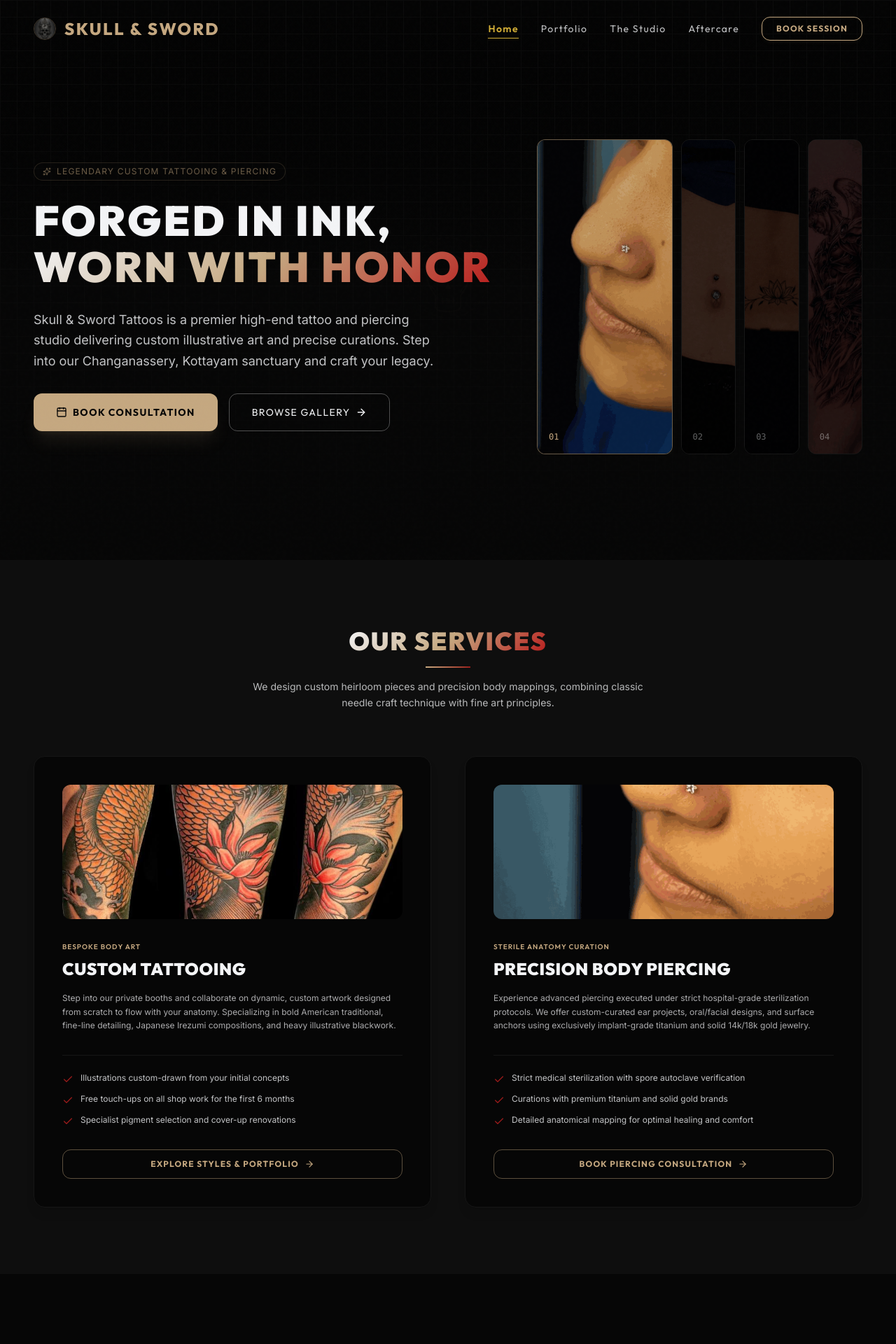
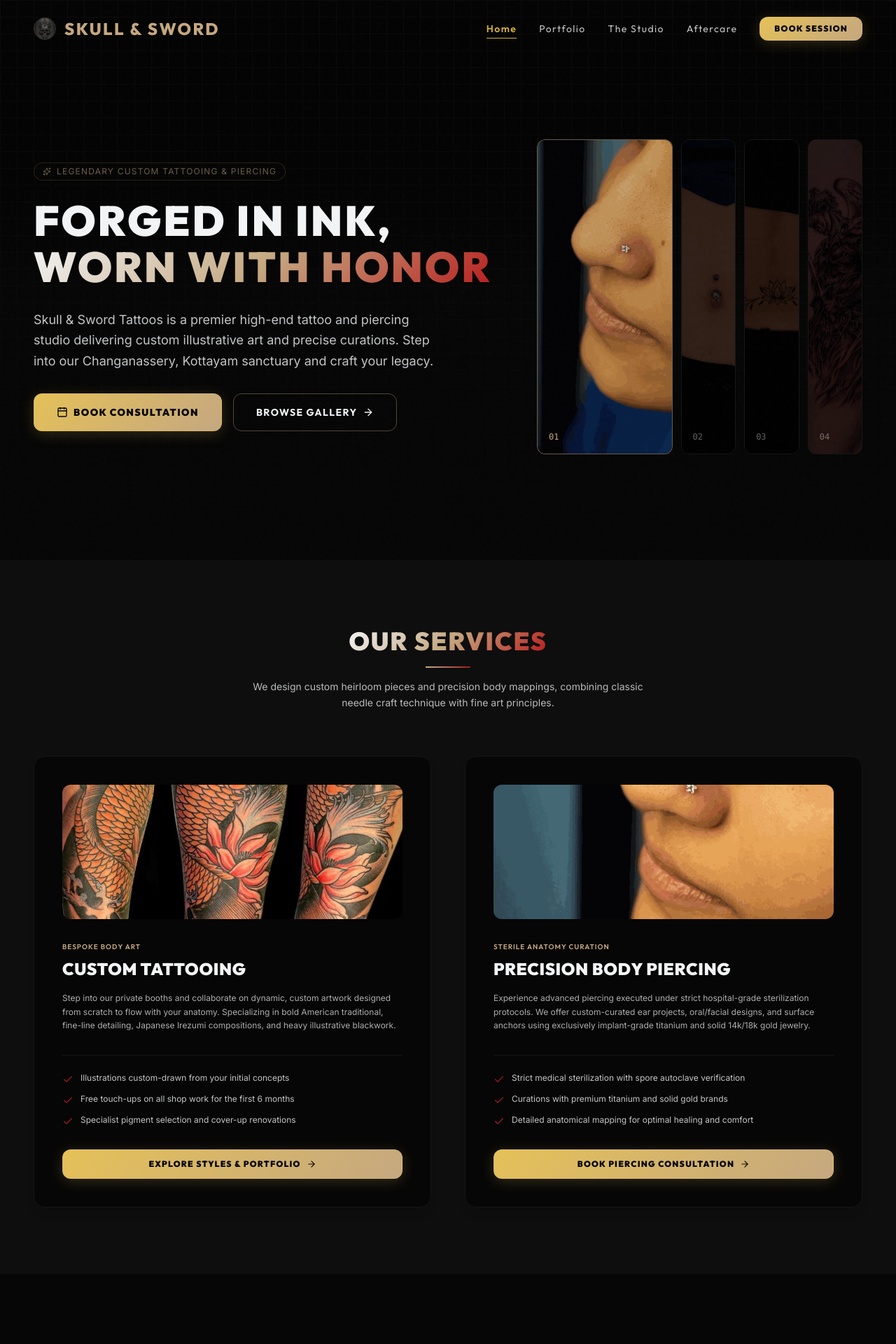
Before and after one commit to thenameisanzu/Skull-Sword, a Next.js app: page / in a window 1280 px wide. Shown: the top 1920 px of the page at 70% size. Built offline with nearby package versions, Linux system fonts and the light colour scheme.

Commit message:
design: implement high-contrast gold leaf gradient standout styles for primary and secondary actions

```diff
--- a/app/aftercare/page.js
+++ b/app/aftercare/page.js
@@ -189,7 +189,7 @@ export default function Aftercare() {
             </div>
             <Link
               href="/booking"
-              className="bg-gold-primary hover:bg-gold-accent text-charcoal-dark px-6 py-3 font-serif text-xs uppercase tracking-widest font-bold transition-colors rounded-xl shrink-0 shadow-lg"
+              className="btn-primary-standout px-6 py-3 font-serif text-xs uppercase tracking-widest font-bold rounded-xl shrink-0"
             >
               Contact Artist
             </Link>
--- a/app/globals.css
+++ b/app/globals.css
@@ -87,3 +87,43 @@ body {
   color: transparent;
   display: inline-block;
 }
+
+/* Standout Button Utilities */
+.btn-primary-standout {
+  background: linear-gradient(135deg, #e5c158 0%, #c5a880 100%) !important;
+  color: #060606 !important;
+  box-shadow: 0 4px 20px rgba(229, 193, 88, 0.2) !important;
+  border: 1px solid rgba(229, 193, 88, 0.3) !important;
+  font-weight: 850 !important;
+  transition: all 0.3s cubic-bezier(0.25, 1, 0.5, 1) !important;
+}
+
+.btn-primary-standout:hover {
+  background: linear-gradient(135deg, #f3d070 0%, #d4af37 100%) !important;
+  box-shadow: 0 4px 25px rgba(243, 208, 112, 0.4) !important;
+  border-color: rgba(243, 208, 112, 0.5) !important;
+  transform: scale(1.02) translateY(-1px) !important;
+}
+
+.btn-primary-standout:active {
+  transform: scale(0.98) translateY(0) !important;
+}
+
+.btn-secondary-standout {
+  background: transparent !important;
+  color: #f3f4f6 !important;
+  border: 1px solid rgba(197, 168, 128, 0.4) !important;
+  font-weight: 700 !important;
+  transition: all 0.3s cubic-bezier(0.25, 1, 0.5, 1) !important;
+}
+
+.btn-secondary-standout:hover {
+  border-color: #d4af37 !important;
+  color: #d4af37 !important;
+  box-shadow: 0 4px 15px rgba(212, 175, 55, 0.1) !important;
+  transform: scale(1.02) translateY(-1px) !important;
+}
+
+.btn-secondary-standout:active {
+  transform: scale(0.98) translateY(0) !important;
+}
--- a/app/page.js
+++ b/app/page.js
@@ -119,14 +119,14 @@ export default function Home() {
                 <div className="flex flex-col sm:flex-row gap-4 mt-2 w-full sm:w-auto">
                   <Link
                   href="/booking"
-                  className="inline-flex items-center justify-center gap-2 bg-gold-primary hover:bg-gold-accent text-charcoal-dark px-8 py-4 font-serif text-sm uppercase tracking-widest font-bold transition-all duration-300 rounded-xl shadow-xl shadow-gold-primary/10 hover:scale-[1.02]"
+                  className="inline-flex items-center justify-center gap-2 btn-primary-standout px-8 py-4 font-serif text-sm uppercase tracking-widest font-bold rounded-xl"
                 >
                   <Calendar className="h-4 w-4" />
                   <span>Book Consultation</span>
                 </Link>
                 <Link
                   href="/portfolio"
-                  className="inline-flex items-center justify-center gap-2 border border-foreground/30 hover:border-gold-primary px-8 py-4 font-serif text-sm uppercase tracking-widest text-foreground hover:text-gold-primary transition-all duration-300 rounded-xl hover:scale-[1.02]"
+                  className="inline-flex items-center justify-center gap-2 btn-secondary-standout px-8 py-4 font-serif text-sm uppercase tracking-widest rounded-xl"
                 >
                     <span>Browse Gallery</span>
                     <ArrowRight className="h-4 w-4" />
@@ -203,7 +203,7 @@ export default function Home() {
 
                     <Link
                       href={service.href}
-                      className="w-full text-center bg-transparent border border-gold-primary/45 hover:border-gold-accent text-gold-primary hover:text-charcoal-dark hover:bg-gold-primary py-3 rounded-xl font-serif text-xs uppercase tracking-widest font-bold transition-all duration-300 flex items-center justify-center gap-2"
+                      className="w-full text-center btn-primary-standout py-3 rounded-xl font-serif text-xs uppercase tracking-widest font-bold flex items-center justify-center gap-2"
                     >
                       <span>{service.cta}</span>
                       <ArrowRight className="h-3.5 w-3.5" />
@@ -231,7 +231,7 @@ export default function Home() {
                 </div>
                 <Link
                   href="/portfolio"
-                  className="border border-gold-primary/40 hover:border-gold-accent text-gold-primary hover:text-white px-6 py-3 font-serif text-xs uppercase tracking-widest transition-all duration-300 rounded-xl shrink-0"
+                  className="btn-secondary-standout px-6 py-3 font-serif text-xs uppercase tracking-widest rounded-xl shrink-0"
                 >
                   View Full Gallery
                 </Link>
@@ -411,13 +411,13 @@ export default function Home() {
               <div className="flex flex-col sm:flex-row gap-4 mt-2 w-full sm:w-auto">
                 <Link
                   href="/aftercare"
-                  className="bg-charcoal-dark border border-gold-primary/30 hover:border-gold-primary text-gold-primary hover:text-white px-6 py-3 font-serif text-xs uppercase tracking-widest transition-all duration-300 rounded-xl"
+                  className="btn-secondary-standout px-6 py-3 font-serif text-xs uppercase tracking-widest rounded-xl"
                 >
                   Read Healing Rules
                 </Link>
                 <Link
                   href="/booking"
-                  className="bg-gold-primary text-charcoal-dark px-6 py-3 font-serif text-xs uppercase tracking-widest font-bold hover:bg-gold-accent transition-all duration-300 rounded-xl"
+                  className="btn-primary-standout px-6 py-3 font-serif text-xs uppercase tracking-widest font-bold rounded-xl"
                 >
                   Inquire About A Cover-up
                 </Link>
--- a/app/portfolio/page.js
+++ b/app/portfolio/page.js
@@ -208,7 +208,7 @@ export default function Portfolio() {
                 onClick={() => setActiveCategory(cat)}
                 className={`px-5 py-2.5 font-serif text-xs uppercase tracking-widest transition-all duration-300 rounded-xl border ${
                   activeCategory === cat
-                    ? "bg-gold-primary text-charcoal-dark border-gold-primary font-bold shadow-lg shadow-gold-primary/10"
+                    ? "btn-primary-standout border-transparent"
                     : "bg-charcoal-medium text-foreground/80 border-charcoal-light hover:border-gold-primary/30 hover:text-white"
                 }`}
               >
@@ -343,14 +343,14 @@ export default function Portfolio() {
               <div className="flex flex-col gap-3">
                 <Link
                   href="/booking"
-                  className="w-full text-center bg-gold-primary hover:bg-gold-accent text-charcoal-dark py-3 rounded-xl font-serif uppercase tracking-widest font-bold text-xs transition-colors flex items-center justify-center gap-2"
+                  className="w-full text-center btn-primary-standout py-3 rounded-xl font-serif uppercase tracking-widest font-bold text-xs flex items-center justify-center gap-2"
                 >
                   <Calendar className="h-4 w-4" />
                   <span>Inquire with Amal Dev</span>
                 </Link>
                 <button
                   onClick={() => setSelectedWork(null)}
-                  className="w-full text-center border border-charcoal-light hover:border-gold-primary/30 text-foreground/80 hover:text-white py-3 rounded-xl text-xs font-serif uppercase tracking-widest transition-colors"
+                  className="w-full text-center btn-secondary-standout py-3 rounded-xl text-xs font-serif uppercase tracking-widest"
                 >
                   Return to Gallery
                 </button>
--- a/components/FloatingAction.jsx
+++ b/components/FloatingAction.jsx
@@ -85,7 +85,7 @@ export default function FloatingAction() {
         </a>
         <Link
           href="/booking"
-          className="flex-1 h-11 bg-gold-primary text-charcoal-dark flex items-center justify-center gap-2 rounded-xl font-serif text-xs uppercase tracking-widest font-black hover:bg-gold-accent transition-colors shadow-lg shadow-gold-primary/10"
+          className="flex-1 h-11 btn-primary-standout flex items-center justify-center gap-2 rounded-xl font-serif text-xs uppercase tracking-widest font-black"
         >
           <Calendar className="h-4 w-4" />
           <span>Book Session</span>
--- a/components/Navbar.jsx
+++ b/components/Navbar.jsx
@@ -79,7 +79,7 @@ export default function Navbar() {
           {/* Booking CTA Button */}
           <Link
             href="/booking"
-            className="border border-gold-primary hover:border-gold-accent text-gold-primary hover:text-charcoal-dark bg-transparent hover:bg-gold-primary px-5 py-2 font-serif text-xs uppercase tracking-widest transition-all duration-300 rounded-xl font-bold shadow-md shadow-gold-primary/5 hover:shadow-gold-primary/20"
+            className="btn-primary-standout px-5 py-2 font-serif text-xs uppercase tracking-widest rounded-xl"
           >
             Book Session
           </Link>
@@ -120,7 +120,7 @@ export default function Navbar() {
           <Link
             href="/booking"
             onClick={() => setIsOpen(false)}
-            className="w-full text-center border border-gold-primary bg-gold-primary/10 text-gold-primary py-3 rounded-xl font-serif uppercase tracking-widest font-bold hover:bg-gold-primary hover:text-charcoal-dark transition-all duration-300"
+            className="w-full text-center btn-primary-standout py-3 rounded-xl font-serif uppercase tracking-widest font-bold"
           >
             Book Session
           </Link>
```
